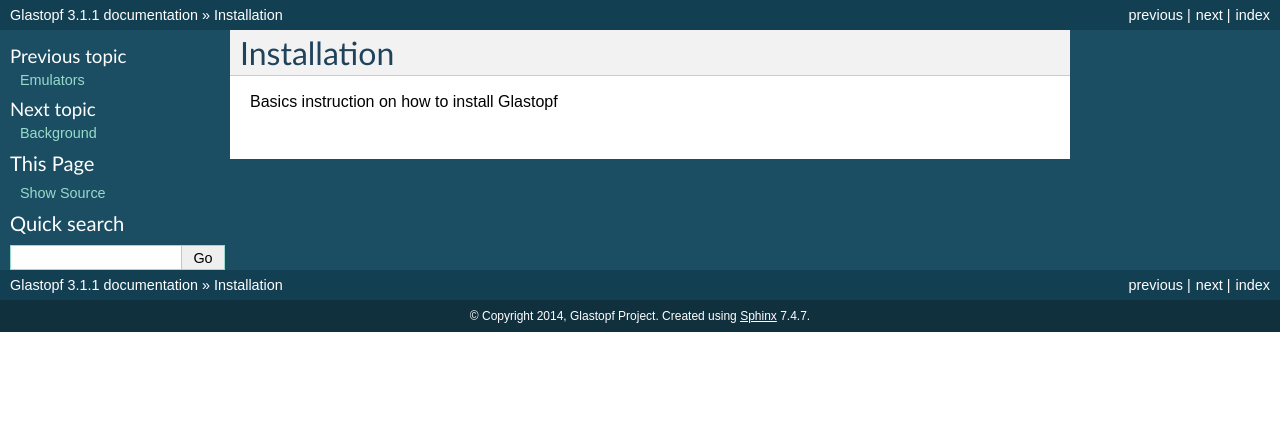
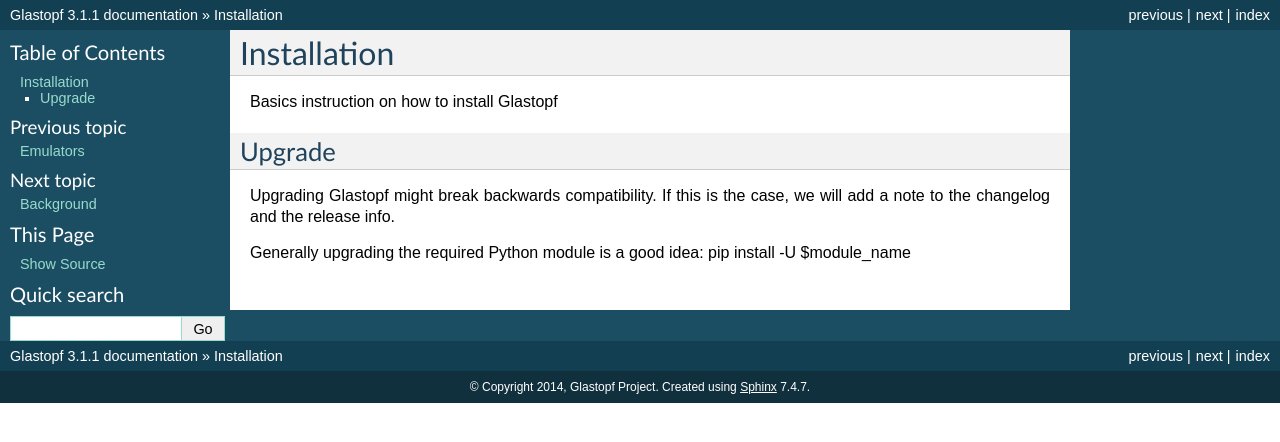
Before and after one commit to mushorg/glastopf, a Sphinx documentation site: the page built from docs/source/installation/index.rst, in a window 1280 px wide. Shown: the top 442 px of the page. Built offline with Sphinx 7.4.7, drawn with Linux system fonts in a browser that asks for light colours; formulas are drawn with MathJax 3; pages that are not in the unit, such as notebooks, are missing from menus.

Commit message:
Added upgrade notice

```diff
--- a/docs/source/installation/index.rst
+++ b/docs/source/installation/index.rst
@@ -1,10 +1,18 @@
 .. Installation chapter frontpage
 
 Installation
-===========
+============
 
 Basics instruction on how to install Glastopf
 
 .. toctree::
 
     requirements
+
+Upgrade
+-------
+
+Upgrading Glastopf might break backwards compatibility. If this is the case, we will add a note to the
+changelog and the release info.
+
+Generally upgrading the required Python module is a good idea: pip install -U $module_name
```
